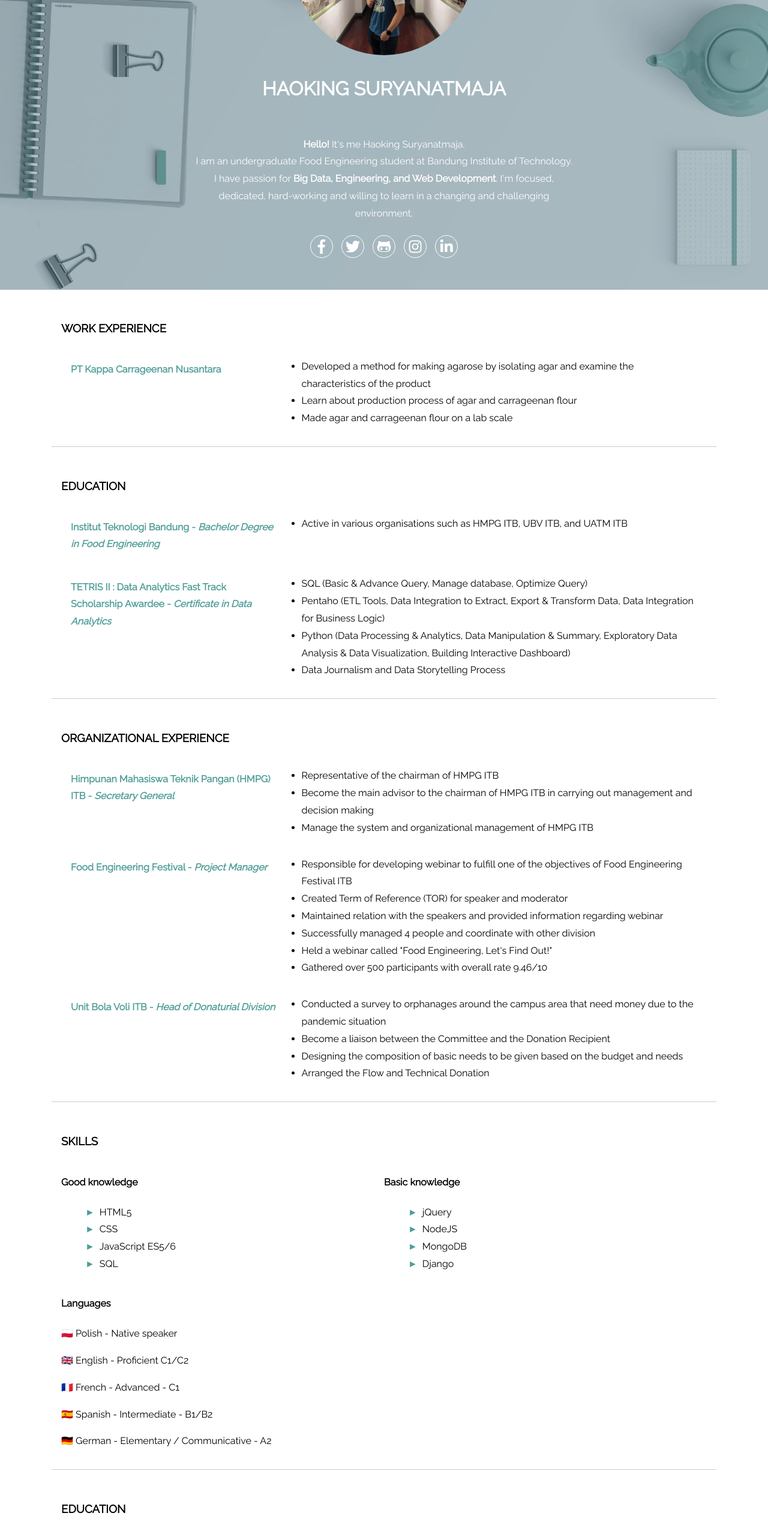
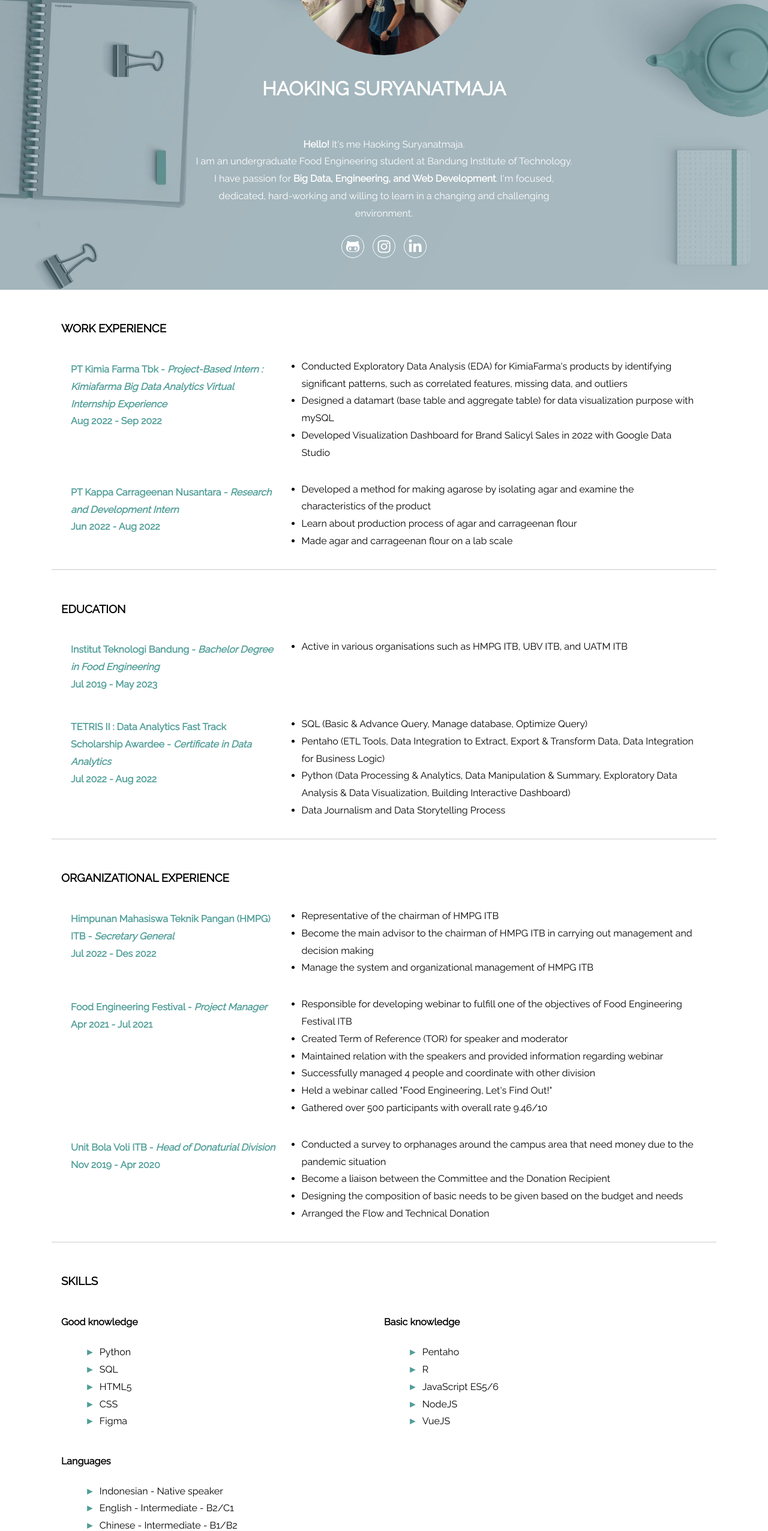
Before and after one commit to HaokingS/Resume, a plain HTML site: page index.html in a window 1280 px wide. Shown: the part 240-2792 px from the top of the page at 60% size. Drawn offline with Linux system fonts and the light colour scheme.

Commit message:
Update index.html
Finishing

```diff
--- a/index.html
+++ b/index.html
@@ -21,12 +21,12 @@
       <p><strong>Hello!</strong>&nbsp;It's me Haoking Suryanatmaja.
       <br>I am an undergraduate Food Engineering student at Bandung Institute of Technology.
       <br>I have passion for <b>Big Data, Engineering, and Web Development</b>. I'm  focused, dedicated, hard-working and willing to learn in a changing and challenging environment.</p>
-      <a href="https://www.facebook.com/flynerdpl/" target="_blank" title="Facebook">
+      <!-- <a href="#" target="_blank" title="Facebook">
         <i class="fab fa-facebook-f"></i>
       </a>
-      <a href="https://www.twitter.com/flynerdpl/" target="_blank" title="Twitter">
+      <a href="#" target="_blank" title="Twitter">
         <i class="fab fa-twitter"></i>
-      </a>
+      </a> -->
       <a href="https://github.com/HaokingS" target="_blank" title="Github">
         <i class="fab fa-github-alt"></i>
       </a>
@@ -43,7 +43,17 @@
       <h3>Work Experience</h3>
       <article class='course'>
         <div class='title'>
-          <h4>PT Kappa Carrageenan Nusantara</h4>
+          <h4>PT Kimia Farma Tbk - <em>Project-Based Intern : Kimiafarma Big Data Analytics Virtual Internship Experience</em><br> Aug 2022 - Sep 2022</h4>
+        </div>
+        <div class="description">
+          <ul>
+            <li>Conducted Exploratory Data Analysis (EDA) for KimiaFarma's products by identifying significant patterns, such as correlated features, missing data, and outliers</li>
+            <li>Designed a datamart (base table and aggregate table) for data visualization purpose with mySQL</li>
+            <li>Developed Visualization Dashboard for Brand Salicyl Sales in 2022 with Google Data Studio</li>
+        </ul>
+        </div>
+        <div class='title'>
+          <h4>PT Kappa Carrageenan Nusantara - <em>Research and Development Intern</em><br> Jun 2022 - Aug 2022</h4>
         </div>
         <div class="description">
           <ul>
@@ -58,7 +68,7 @@
       <h3>Education</h3>
       <article class='course'>
         <div class='title'>
-          <h4>Institut Teknologi Bandung - <em>Bachelor Degree in Food Engineering</em></h4>
+          <h4>Institut Teknologi Bandung - <em>Bachelor Degree in Food Engineering</em><br> Jul 2019 - May 2023</h4>
         </div>
         <div class="description">
           <ul>
@@ -68,7 +78,7 @@
       </article>
       <article class='course'>
         <div class='title'>
-          <h4>TETRIS II : Data Analytics Fast Track Scholarship Awardee - <em>Certificate in Data Analytics</em></h4>
+          <h4>TETRIS II : Data Analytics Fast Track Scholarship Awardee - <em>Certificate in Data Analytics</em><br> Jul 2022 - Aug 2022</h4>
         </div>
         <div class="description">
           <ul>
@@ -85,7 +95,7 @@
       <h3>Organizational Experience</h3>
       <article class='course'>
         <div class='title'>
-          <h4>Himpunan Mahasiswa Teknik Pangan (HMPG) ITB - <em>Secretary General</em></h4>
+          <h4>Himpunan Mahasiswa Teknik Pangan (HMPG) ITB - <em>Secretary General</em><br> Jul 2022 - Des 2022</h4>
         </div>
         <div class="description">
         <ul>
@@ -97,7 +107,7 @@
       </article>
       <article class='course'>
         <div class='title'>
-          <h4>Food Engineering Festival - <em>Project Manager</em></h4>
+          <h4>Food Engineering Festival - <em>Project Manager</em><br> Apr 2021 - Jul 2021</h4>
         </div>
         <div class="description">
         <ul>
@@ -112,7 +122,7 @@
       </article>
       <article class='course'>
         <div class='title'>
-          <h4>Unit Bola Voli ITB - <em>Head of Donaturial Division</em></h4>
+          <h4>Unit Bola Voli ITB - <em>Head of Donaturial Division</em><br> Nov 2019 - Apr 2020</h4>
         </div>
         <div class="description">
         <ul>
@@ -124,81 +134,42 @@
         </div>
       </article>
     </section>
-
-
-
-
-
     <section>
       <h3>Skills</h3>
       <div class='skills'>
         <div class='column'>
           <h4>Good knowledge</h4>
           <ul>
+            <li>Python</li>
+            <li>SQL</li>
             <li>HTML5</li>
             <li>CSS</li>
-            <li>JavaScript ES5/6</li>
-            <li>SQL</li>
+            <li>Figma</li>
           </ul>
         </div>
         <div class='column'>
           <h4>Basic knowledge</h4>
           <ul>
-            <li>jQuery</li>
+            <li>Pentaho</li>
+            <li>R</li>
+            <li>JavaScript ES5/6</li>
             <li>NodeJS</li>
-            <li>MongoDB</li>
-            <li>Django</li>
+            <li>VueJS</li>
           </ul>
         </div>
-        <div>
+        <div class='column'>
           <h4>Languages</h4>
-          <p>🇵🇱 Polish - Native speaker</p>
-          <p>🇬🇧 English - Proficient C1/C2</p>
-          <p>🇫🇷 French - Advanced - C1</p>
-          <p>🇪🇸 Spanish - Intermediate - B1/B2</p>
-          <p>🇩🇪 German - Elementary / Communicative - A2</p>
+          <ul>
+            <li>Indonesian - Native speaker</li>
+            <li>English - Intermediate - B2/C1</li>
+            <li>Chinese - Intermediate - B1/B2</li>
+          </ul>
         </div>
       </div>
     </section>
-
-    <section>
-      <h3>Education</h3>
-      <article>
-        <div class='school'>
-          <span>2015-2018</span> <strong>Octocats tech academy</strong>
-        </div>
-        <div class="description">
-          Bechelor Degree of Octorobotics
-        </div>
-      </article>
-      <article>
-        <div class='school'>
-          <span>2012-2015</span> <strong>Underwater kittens high school</strong>
-        </div>
-        <div>
-          Main subject: Cathemathics
-        </div>
-      </article>
-    </section>
-    <section>
-      <h3>Experience</h3>
-      <article>
-        <div class='job-title'>
-          <span>03.2018 - 06.2018</span> <strong>Tentacles Company</strong><br> <strong>Position:</strong> Web developer Intern
-        </div>
-        <div>
-          <p><strong>Tech stack:</strong> HTML5 / CSS / JavaScript / jQuery</p>
-          <ul class="job-description">
-            <li>Develop web application for Octopoda departments</li>
-            <li>Implement UI (front-end site) based on received graphic design and requirements</li>
-            <li>Co-operate with the back-end team </li>
-          </ul>
-        </div>
-      </article>
-    </section>
   </main>
-  <footer>
-    <p>Created by: <a href="https://www.flynerd.pl/">@flynerd</a>  / <a href="https://www.linkedin.com/in/ritalyczywek/">LinkedIn</a> / 2018 </p>
+  <footer class="footer">
+    <p>Created by <a href="https://haokings.github.io/resume/">Haoking Suryanatmaja</a>  / <a href="https://www.linkedin.com/in/haoking/">LinkedIn</a> / 2022</p>
   </footer>
 </body>
 </html>
```
